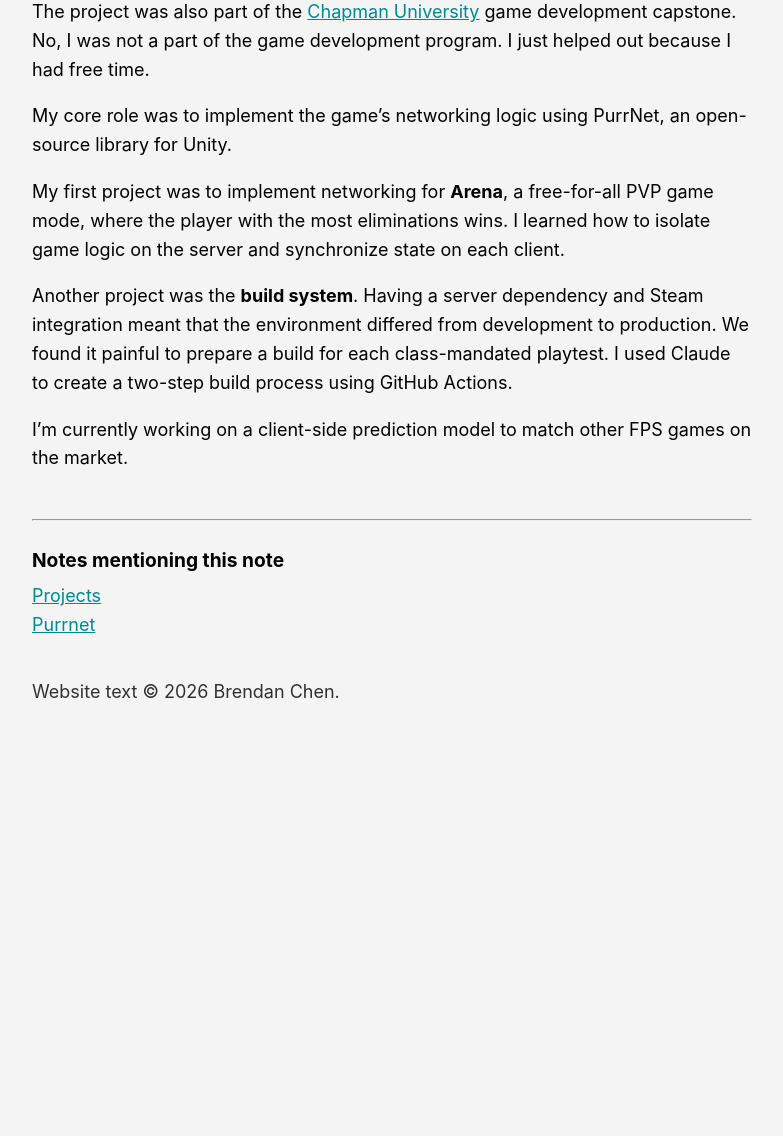
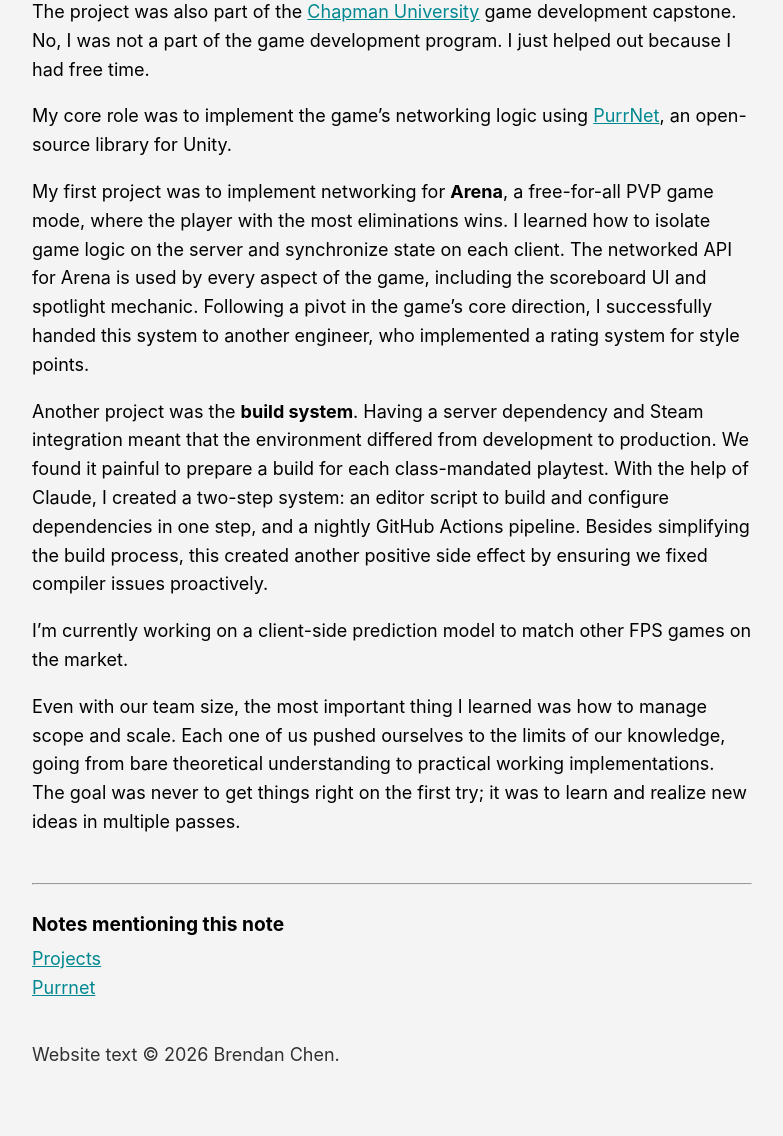
Before and after one commit to brendan-ch/brendan-ch.github.io, a Jekyll site: the page built from _notes/resonance.md, in a window 1280 px wide. Shown: the part 631-1767 px from the top of the page, without its empty margins (248-1031 px from the left). Built offline with Jekyll 4.4.1, drawn with Linux system fonts in a browser that asks for light colours; before the commit the page ends 1403 px from its top, so only the background shows below that.

Commit message:
Publish: Resonance

```diff
--- a/_notes/resonance.md
+++ b/_notes/resonance.md
@@ -1,18 +1,21 @@
 ---
-categories: "- '[[Projects]]'\n- '[[Website pages]]'"
+categories: "- '[[Projects]]'"
+related: ""
 title: Resonance
 ---
 
 Resonance is a cyberpunk-themed game show shooter. Enter the arena, blast your opponents, and become the star of the show. I worked with a student team of 12 to create this game over multiple months. The game was selected as an **IEEE GameSig finalist**.
 
-![Screenshot of the game's primary map.](/assets/img/resonance.png)
+![](/assets/img/resonance.png)
 
 The project was also part of the [[Chapman University]] game development capstone. No, I was not a part of the game development program. I just helped out because I had free time.
 
-My core role was to implement the game’s networking logic using PurrNet, an open-source library for Unity.
+My core role was to implement the game’s networking logic using [[PurrNet]], an open-source library for Unity.
 
-My first project was to implement networking for **Arena**, a free-for-all PVP game mode, where the player with the most eliminations wins. I learned how to isolate game logic on the server and synchronize state on each client.
+My first project was to implement networking for **Arena**, a free-for-all PVP game mode, where the player with the most eliminations wins. I learned how to isolate game logic on the server and synchronize state on each client. The networked API for Arena is used by every aspect of the game, including the scoreboard UI and spotlight mechanic. Following a pivot in the game’s core direction, I successfully handed this system to another engineer, who implemented a rating system for style points.
 
-Another project was the **build system**. Having a server dependency and Steam integration meant that the environment differed from development to production. We found it painful to prepare a build for each class-mandated playtest. I used Claude to create a two-step build process using GitHub Actions.
+Another project was the **build system**. Having a server dependency and Steam integration meant that the environment differed from development to production. We found it painful to prepare a build for each class-mandated playtest. With the help of Claude, I created a two-step system: an editor script to build and configure dependencies in one step, and a nightly GitHub Actions pipeline. Besides simplifying the build process, this created another positive side effect by ensuring we fixed compiler issues proactively.
 
 I’m currently working on a client-side prediction model to match other FPS games on the market.
+
+Even with our team size, the most important thing I learned was how to manage scope and scale. Each one of us pushed ourselves to the limits of our knowledge, going from bare theoretical understanding to practical working implementations. The goal was never to get things right on the first try; it was to learn and realize new ideas in multiple passes.
```
